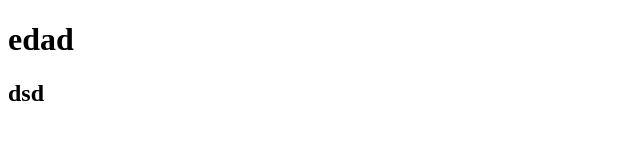
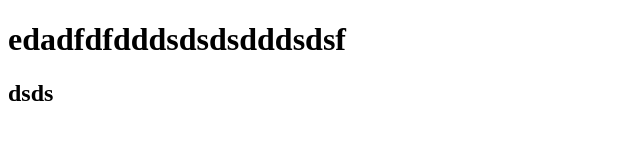
Before and after one commit to Fariaddd/module-2, a website: page index.html in a window 1280 px wide. Shown: the whole page, without its empty margins (0-640 px from the left). Drawn offline with Linux system fonts and the light colour scheme.

Commit message:
something

```diff
--- a/index.html
+++ b/index.html
@@ -7,13 +7,8 @@
     <title>Document</title>
   </head>
   <body>
-    <h1>edad</h1>
-
-
-<h2>dsd</h2>
-
-
-
+    <h1>edadfdfdddsdsdsdddsdsf</h1>
+    <h2>dsds</h2>
 
   </body>
 </html>
```
Also changed, not shown: package.json (+7 -2 lines), .eslintrc.js (added), 1 other file.
